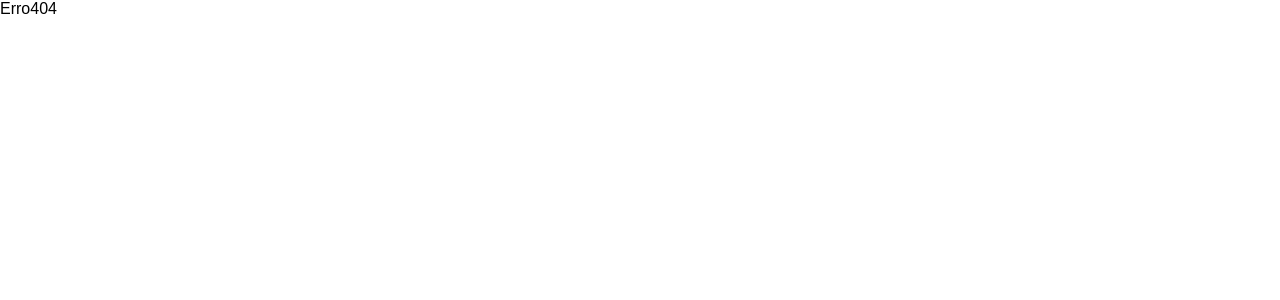
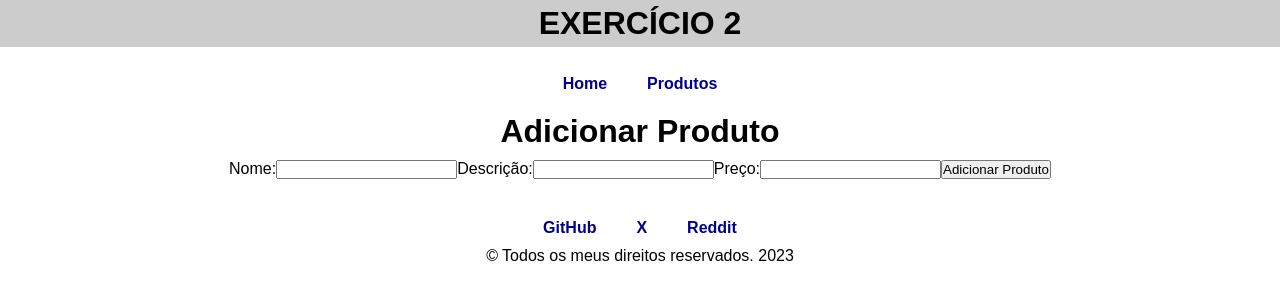
Before and after one commit to G3n4r00/Att-Checkpoint5, a React (Vite) app: page /adicionar/produtos/1 in a window 1280 px wide. Before the commit this address had no page. Shown: the top 300 px of the page. Built offline with nearby package versions, Linux system fonts and the light colour scheme.

Commit message:
nao funciona?

```diff
--- a/src/main.jsx
+++ b/src/main.jsx
@@ -10,6 +10,7 @@ import Produtos from './routes/Produtos.jsx';
 import EditarProdutos from './routes/EditarProdutos.jsx';
 import ExcluirProdutos from './routes/ExcluirProdutos.jsx';
 import Erro404 from './routes/Erro404.jsx'
+import AdicionarProduto from './routes/AdicionarProdutos.jsx';
 
 const router = createBrowserRouter([
   {
@@ -21,6 +22,7 @@ const router = createBrowserRouter([
       { path: '/produtos', element: <Produtos redirectToExcluirProdutos={redirectToExcluirProdutos} /> },
       { path: '/editar/produtos/:id', element: <EditarProdutos /> },
       { path: '/excluir/produtos/:id', element: <ExcluirProdutos /> },
+      { path: '/adicionar/produtos/:id', element: <AdicionarProduto /> }
     ],
   },
 ]);
--- a/src/routes/AdicionarProdutos.jsx
+++ b/src/routes/AdicionarProdutos.jsx
@@ -0,0 +1,46 @@
+import React, { useState } from "react";
+import { useNavigate } from "react-router-dom";
+
+const AdicionarProduto = () => {
+  const [nome, setNome] = useState("");
+  const [descricao, setDescricao] = useState("");
+  const [preco, setPreco] = useState("");
+  const navigate = useNavigate();
+
+  const handleAdicionarProduto = () => {
+    // Valide os dados do formulário, se necessário
+
+    // Crie um objeto para o novo produto
+    const novoProduto = {
+      id: new Date().getTime(), // Gere um ID único
+      nome: nome,
+      desc: descricao,
+      preco: parseFloat(preco),
+    };
+
+    // Salve ou envie o novo produto para o seu servidor/API, por exemplo.
+    // Em vez disso, por simplicidade, você pode adicionar o produto à ListaProdutos localmente.
+
+    ListaProdutos.push(novoProduto);
+
+    alert("Produto adicionado com sucesso!");
+
+    // Redirecione o usuário de volta para a página de produtos após adicionar o produto.
+    navigate("/produtos");
+  };
+
+  return (
+    <div>
+      <h1>Adicionar Produto</h1>
+      <label>Nome:</label>
+      <input type="text" value={nome} onChange={(e) => setNome(e.target.value)} />
+      <label>Descrição:</label>
+      <input type="text" value={descricao} onChange={(e) => setDescricao(e.target.value)} />
+      <label>Preço:</label>
+      <input type="number" value={preco} onChange={(e) => setPreco(e.target.value)} />
+      <button onClick={handleAdicionarProduto}>Adicionar Produto</button>
+    </div>
+  );
+};
+
+export default AdicionarProduto;
--- a/src/routes/Produtos.jsx
+++ b/src/routes/Produtos.jsx
@@ -45,6 +45,9 @@ export default function Produtos() {
                 <Link to={`/excluir/produtos/${item.id}`}>
                   <Excluir />
                 </Link>
+                <Link to={`/adicionar/produtos/${item.id}`}>
+                  <Adicionar />
+                </Link>
               </td>
             </tr>
           ))}
```
